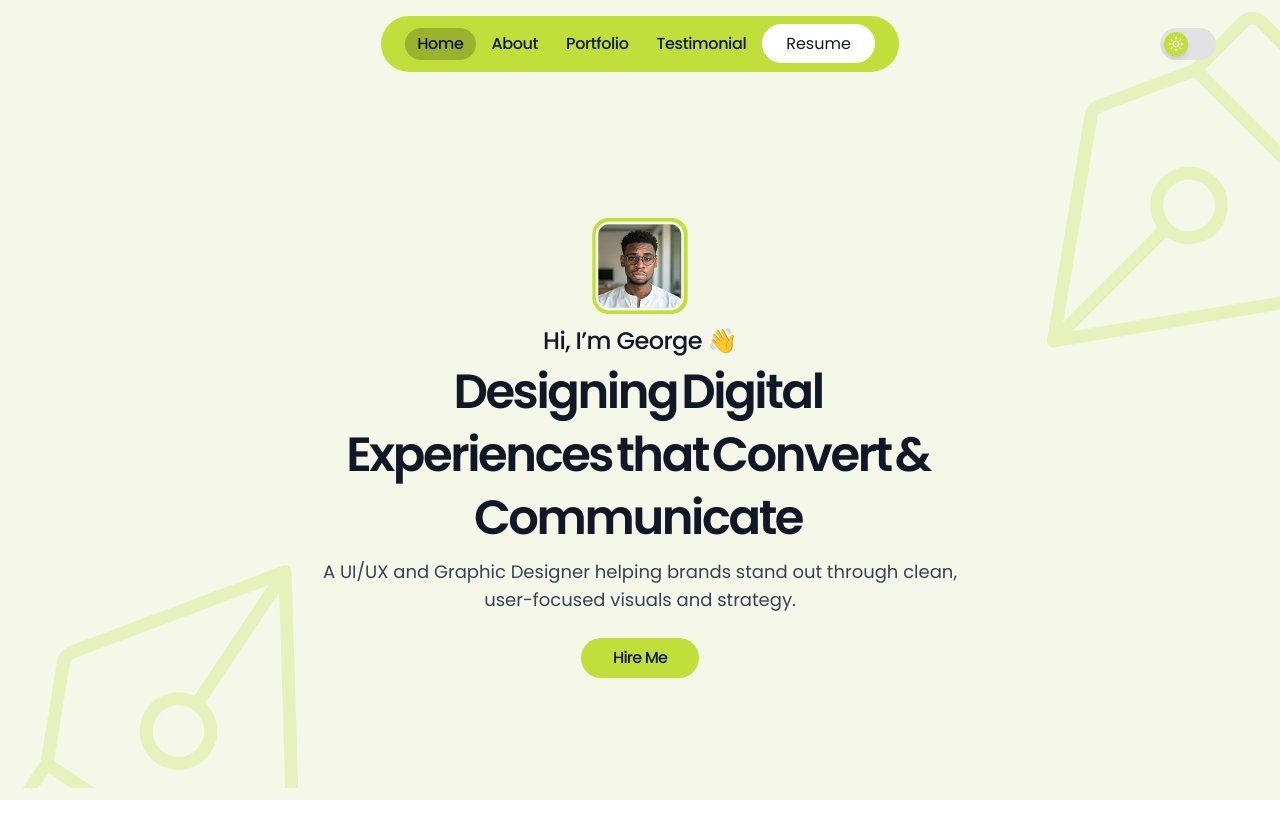
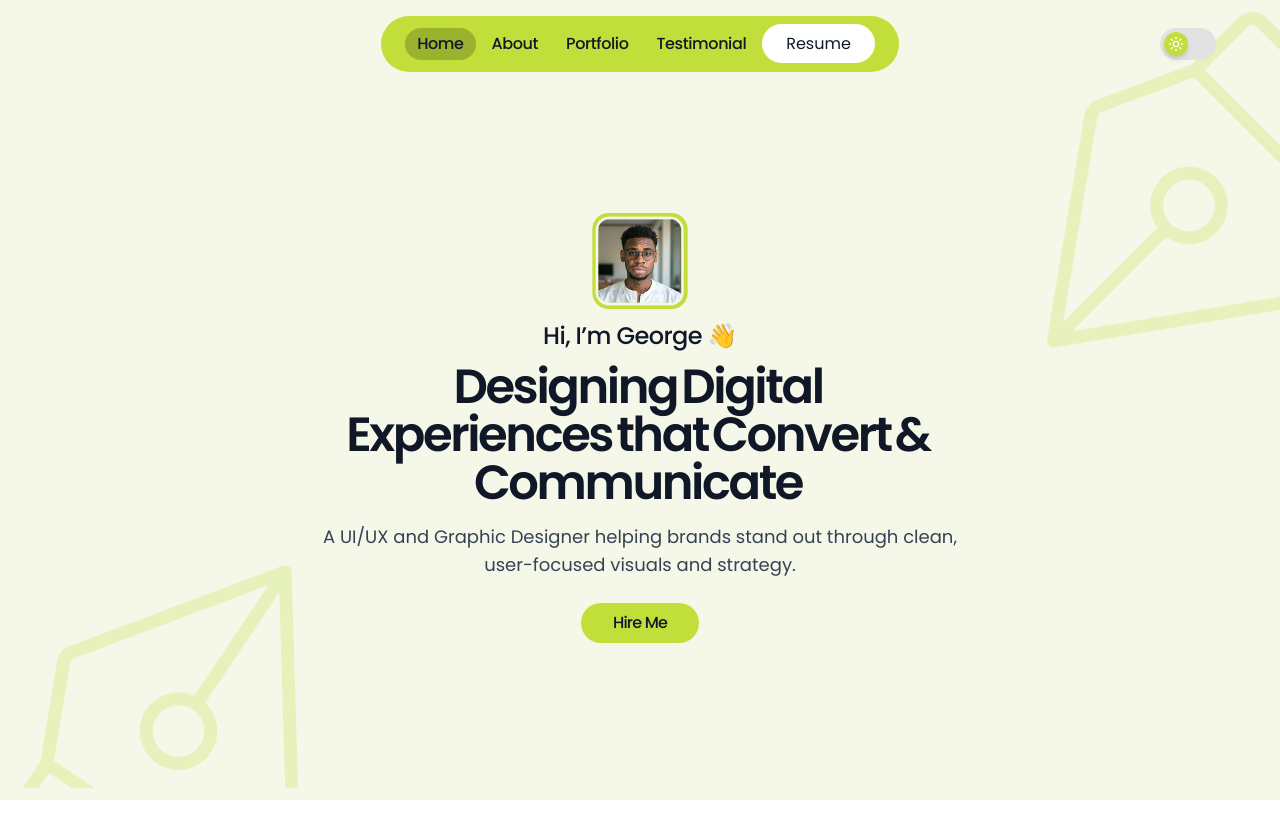
Before and after one commit to Forsyth01/EmgeeNext, a Next.js app: page / in a window 1280 px wide. Shown: the top 838 px of the page. Built offline with nearby package versions, Linux system fonts and the light colour scheme.

Commit message:
new commit

```diff
--- a/src/app/projects/page.jsx
+++ b/src/app/projects/page.jsx
@@ -34,7 +34,7 @@ export default function Projects() {
 
         {/* Projects Grid */}
         <div className="grid grid-cols-1 md:grid-cols-2 lg:grid-cols-3 2xl:grid-cols-4 gap-6 mt-6 place-items-center">
-          {projects.map((project) => (
+          {projects.map((project, index) => (
             <div
               key={project.id}
               className="cursor-pointer hover:-translate-y-1 transition-transform duration-500"
@@ -49,7 +49,10 @@ export default function Projects() {
                       width={400}
                       height={300}
                       className="object-cover rounded-t-2xl h-70 w-100"
-                      priority // loads image immediately
+                      priority={index === 0} // only first image loads immediately
+                      loading={index === 0 ? "eager" : "lazy"}
+                      placeholder="blur"
+                      blurDataURL="/images/placeholder.png" // tiny blurred version
                     />
                   </div>
 
--- a/src/components/Hero.jsx
+++ b/src/components/Hero.jsx
@@ -1,3 +1,5 @@
+"use client";
+
 import React, { useEffect, useRef, useLayoutEffect } from "react";
 import gsap from "gsap";
 
@@ -5,9 +7,9 @@ const Hero = () => {
   const heroRef = useRef(null);
   const vectorRightRef = useRef(null);
   const vectorLeftRef = useRef(null);
-  const elementsRef = useRef([]); // [profile, intro, headingContainer, paragraph, button]
+  const elementsRef = useRef([]); // [profile, intro, heading, paragraph, button]
 
-  // Prevent flash by setting initial states before paint
+  // Set initial states before paint to prevent flash
   useLayoutEffect(() => {
     gsap.set([vectorRightRef.current, vectorLeftRef.current], {
       opacity: 0,
@@ -16,6 +18,7 @@ const Hero = () => {
       scale: 0.9,
     });
 
+    // Heading words
     if (elementsRef.current[2]) {
       gsap.set(elementsRef.current[2].querySelectorAll(".word"), {
         opacity: 0,
@@ -39,113 +42,41 @@ const Hero = () => {
       const tl = gsap.timeline({ defaults: { ease: "power3.out" } });
 
       // Background vectors animation
-      tl.to(vectorRightRef.current, {
-        opacity: 1,
-        x: 0,
-        rotationY: 0,
-        scale: 1,
-        duration: 1.6,
-      }).to(
-        vectorLeftRef.current,
-        {
-          opacity: 1,
-          x: 0,
-          rotationY: 0,
-          scale: 1,
-          duration: 1.6,
-        },
-        0.2
-      );
-
-      // Floating loop
-      tl.call(() => {
-        gsap.to(vectorRightRef.current, {
-          y: 14,
-          duration: 6,
-          yoyo: true,
-          repeat: -1,
-          ease: "sine.inOut",
-        });
-        gsap.to(vectorLeftRef.current, {
-          y: -14,
-          duration: 6,
-          yoyo: true,
-          repeat: -1,
-          ease: "sine.inOut",
-        });
-      }, null, "+=0.2");
+      tl.to(vectorRightRef.current, { opacity: 1, x: 0, rotationY: 0, scale: 1, duration: 1.6 })
+        .to(vectorLeftRef.current, { opacity: 1, x: 0, rotationY: 0, scale: 1, duration: 1.6 }, 0.2)
+        .call(() => {
+          // Floating loop
+          gsap.to(vectorRightRef.current, { y: 14, duration: 6, yoyo: true, repeat: -1, ease: "sine.inOut" });
+          gsap.to(vectorLeftRef.current, { y: -14, duration: 6, yoyo: true, repeat: -1, ease: "sine.inOut" });
+        }, null, "+=0.2");
 
       // Profile animation
-      tl.to(
-        elementsRef.current[0],
-        { opacity: 1, scale: 1, rotationY: 0, duration: 1 },
-        0.6
-      );
+      tl.to(elementsRef.current[0], { opacity: 1, scale: 1, rotationY: 0, duration: 1 }, 0.6);
 
       // Intro text
-      tl.to(
-        elementsRef.current[1],
-        { opacity: 1, y: 0, rotationX: 0, duration: 1 },
-        1
-      );
+      tl.to(elementsRef.current[1], { opacity: 1, y: 0, rotationX: 0, duration: 1 }, 1);
 
       // Heading words
-      tl.to(
-        headingSpans,
-        {
-          opacity: 1,
-          y: 0,
-          rotationX: 0,
-          duration: 1.1,
-          stagger: 0.12,
-          ease: "power4.out",
-        },
-        1.4
-      );
+      tl.to(headingSpans, { opacity: 1, y: 0, rotationX: 0, duration: 1.1, stagger: 0.12, ease: "power4.out" }, 1.4);
 
       // Paragraph
-      tl.to(
-        elementsRef.current[3],
-        { opacity: 1, y: 0, duration: 1.1 },
-        ">-0.3"
-      );
+      tl.to(elementsRef.current[3], { opacity: 1, y: 0, duration: 1.1 }, ">-0.3");
 
       // Button
-      tl.to(
-        elementsRef.current[4],
-        { opacity: 1, y: 0, scale: 1, duration: 0.9, ease: "back.out(1.4)" },
-        ">-0.2"
-      );
+      tl.to(elementsRef.current[4], { opacity: 1, y: 0, scale: 1, duration: 0.9, ease: "back.out(1.4)" }, ">-0.2");
     }, heroRef);
 
     return () => ctx.revert();
   }, []);
 
   return (
-    <section
-      ref={heroRef}
-      className="bg-[#F5F8E9] dark:bg-[#1A1A19] transition-colors duration-700 relative perspective-[1200px]"
-    >
-      {/* Background graphics */}
-      <div
-        ref={vectorRightRef}
-        className="hidden lg:flex absolute right-0 top-0 group opacity-0"
-      >
-        <img
-          src="images/Vector.png"
-          alt=""
-          className="transition-transform duration-500 ease-in-out"
-        />
+    <section ref={heroRef} className="bg-[#F5F8E9] dark:bg-[#1A1A19] transition-colors duration-700 relative perspective-[1200px]">
+      {/* Background vectors */}
+      <div ref={vectorRightRef} className="hidden lg:flex absolute right-0 top-0 group">
+        <img src="/images/Vector.png" alt="" className="transition-transform duration-500 ease-in-out" />
       </div>
-      <div
-        ref={vectorLeftRef}
-        className="hidden xl:flex absolute left-0 bottom-0 group opacity-0"
-      >
-        <img
-          src="images/Vector2.png"
-          alt=""
-          className="transition-transform duration-500 ease-in-out group-hover:-rotate-6"
-        />
+      <div ref={vectorLeftRef} className="hidden xl:flex absolute left-0 bottom-0 group">
+        <img src="/images/Vector2.png" alt="" className="transition-transform duration-500 ease-in-out group-hover:-rotate-6" />
       </div>
 
       {/* Content */}
@@ -153,10 +84,7 @@ const Hero = () => {
         <div className="mt-18 pb-4">
           <div className="grid w-[95%] m-auto place-items-center text-center gap-y-2">
             {/* Profile */}
-            <div
-              ref={(el) => (elementsRef.current[0] = el)}
-              className="rounded-xl mt-6 xs:mt-8 sm:mt-10 inline-block opacity-0"
-            >
+            <div ref={(el) => (elementsRef.current[0] = el)}>
               <img
                 src="/images/profilepic.png"
                 alt="George profile"
@@ -165,50 +93,36 @@ const Hero = () => {
             </div>
 
             {/* Intro */}
-            <div
-              ref={(el) => (elementsRef.current[1] = el)}
-              className="opacity-0"
-            >
-              <p className="font-medium text-lg md:text-[24px] text-gray-900 dark:text-white tracking-tight">
-                Hi, I’m George 👋
-              </p>
+            <div ref={(el) => (elementsRef.current[1] = el)}>
+              <p className="font-medium text-lg md:text-[24px] text-gray-900 dark:text-white tracking-tight">Hi, I’m George 👋</p>
             </div>
 
             {/* Heading */}
             <div className="space-y-4">
-              <div
-                ref={(el) => (elementsRef.current[2] = el)}
-                className="md:leading-[110%] leading-[220%]"
-              >
-                <h1 className="font-semibold text-[30px] xs:text-4xl sm:text-3xl md:text-4xl lg:text-5xl xl:text-5xl 2xl:text-[6xl] tracking-tighter text-gray-900 dark:text-white md:space-y-[15px]">
-                  <p className="word inline-block mr-1 opacity-0">Designing</p>
-                  <p className="word inline-block mr-1 opacity-0">Digital</p>
+              <div ref={(el) => (elementsRef.current[2] = el)} className="md:leading-[110%] leading-[220%]">
+                <h1 className="font-semibold text-[30px] xs:text-4xl sm:text-3xl md:text-4xl lg:text-5xl xl:text-5xl 2xl:text-[6xl] tracking-tighter text-gray-900 dark:text-white">
+                  {["Designing", "Digital"].map((word, i) => (
+                    <span key={i} className="word inline-block mr-1" style={{ opacity: 0, transform: "translateY(46px) rotateX(60deg)" }}>{word}</span>
+                  ))}
                   <br />
-                  <p className="word inline-block mr-1 opacity-0">Experiences</p>
-                  <p className="word inline-block mr-1 opacity-0">that</p>
-                  <p className="word inline-block mr-1 opacity-0">Convert</p>
-                  <p className="word inline-block mr-1 opacity-0">&</p>
-                  <br className="hidden sm:flex 2xl:hidden" />
-                  <p className="word inline-block mr-1 opacity-0">Communicate</p>
+                  {["Experiences", "that", "Convert", "&"].map((word, i) => (
+                    <span key={i} className="word inline-block mr-1" style={{ opacity: 0, transform: "translateY(46px) rotateX(60deg)" }}>{word}</span>
+                  ))}
+                  <br />
+                  <span className="word inline-block mr-1" style={{ opacity: 0, transform: "translateY(46px) rotateX(60deg)" }}>Communicate</span>
                 </h1>
               </div>
 
-              <div
-                ref={(el) => (elementsRef.current[3] = el)}
-                className="opacity-0"
-              >
+              {/* Paragraph */}
+              <div ref={(el) => (elementsRef.current[3] = el)}>
                 <p className="font-regular text-[12px] xs:text-sm sm:text-base md:text-lg lg:text-md xl:text-md text-gray-700 dark:text-gray-300 max-w-[90%] sm:max-w-2xl mx-auto">
-                  A UI/UX and Graphic Designer helping brands stand out through
-                  clean, user-focused visuals and strategy.
+                  A UI/UX and Graphic Designer helping brands stand out through clean, user-focused visuals and strategy.
                 </p>
               </div>
             </div>
 
             {/* Button */}
-            <div
-              ref={(el) => (elementsRef.current[4] = el)}
-              className="flex gap-4 justify-center mt-4 opacity-0"
-            >
+            <div ref={(el) => (elementsRef.current[4] = el)} className="flex gap-4 justify-center mt-4">
               <button className="group flex items-center gap-2 rounded-full bg-[#C2DE3A] hover:bg-[#d0e75e] px-8 py-2 tracking-tighter transition-all duration-300 ease-in-out text-gray-900 dark:text-black">
                 <a href="mailto:georgekyrian@gmail.com" className="flex items-center gap-2">
                   <span className="font-medium">Hire Me</span>
```
